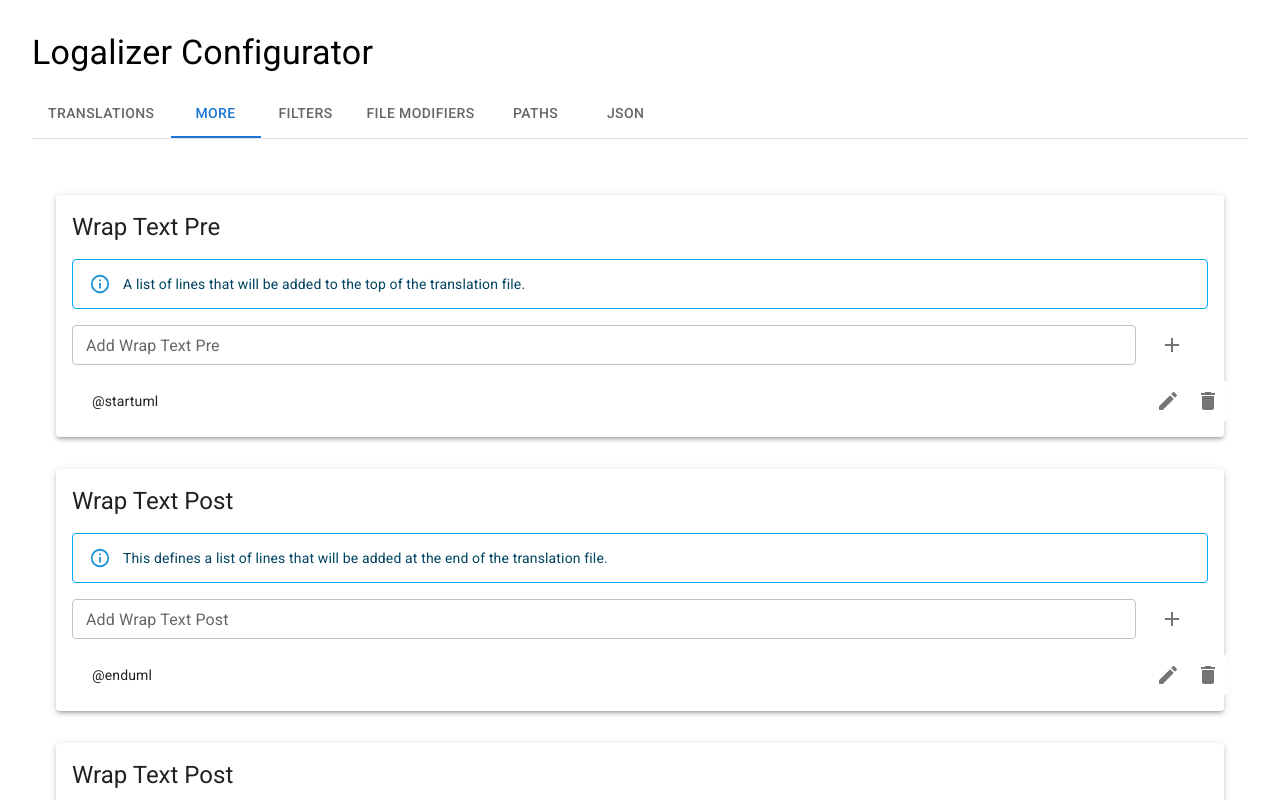
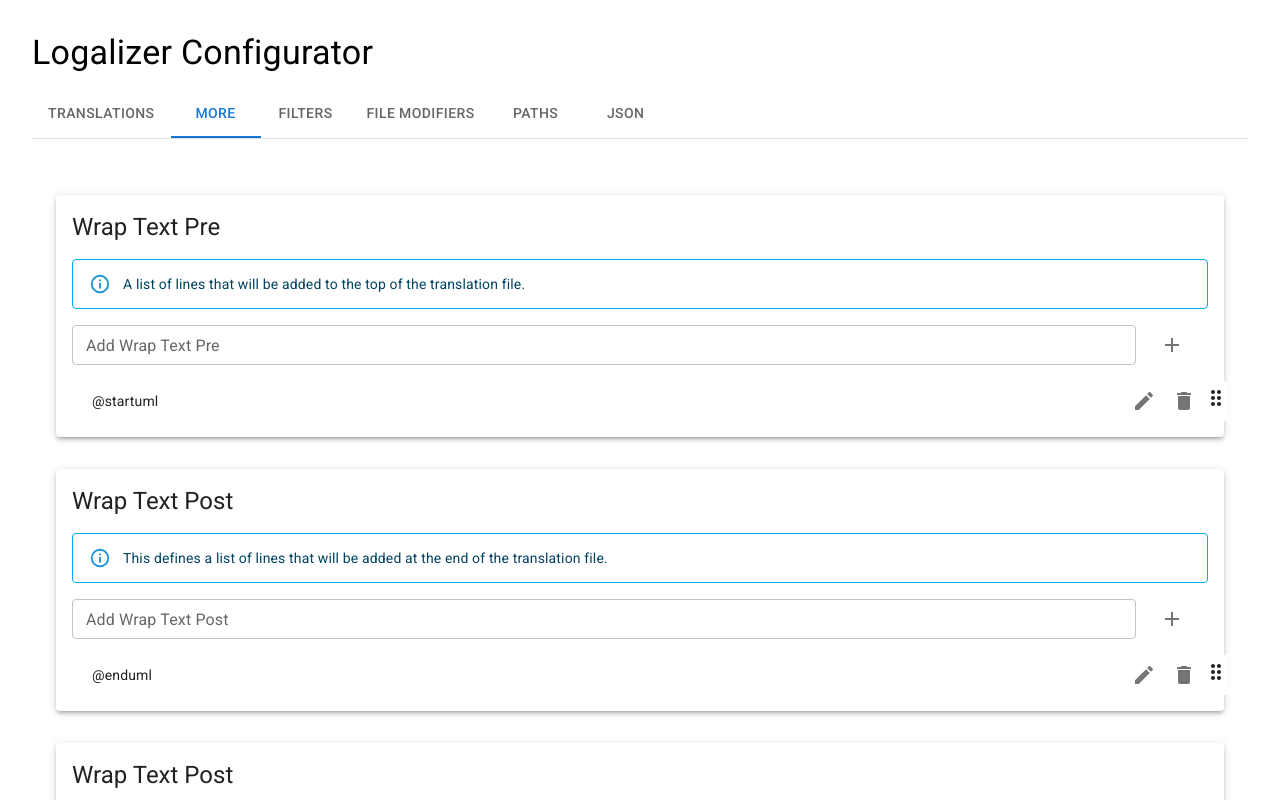
Before and after one commit to Logalizer/LogalizerConfigurator, a React (Create React App) app: page / in a window 1280 px wide. Both pictures are taken after a click on the tab "MORE". Shown: the top 800 px of the page. Built offline with nearby package versions, Linux system fonts and the light colour scheme; the HTML template or start-up script is replaced by a standard one.

Commit message:
Introduce drag handle

```diff
--- a/src/ArrayProvider.js
+++ b/src/ArrayProvider.js
@@ -18,7 +18,8 @@ import Box from "@mui/material/Box";
 import React from "react";
 import { Save } from "@mui/icons-material";
 import Grid from "@mui/material/Unstable_Grid2";
-
+import DragHandleIcon from "@mui/icons-material/DragHandle";
+import DragIndicatorIcon from "@mui/icons-material/DragIndicator";
 import { DndContext, closestCenter } from "@dnd-kit/core";
 import {
   arrayMove,
@@ -130,8 +131,7 @@ function Item({ Index, Text, id, key, EditAction, DeleteAction }) {
     </IconButton>
   );
 
-  function DeleteButon({ Index }) {
-    return (
+  const DeleteButton = (
     <IconButton aria-label="delete">
       <DeleteIcon
         onClick={(e) => {
@@ -141,7 +141,6 @@ function Item({ Index, Text, id, key, EditAction, DeleteAction }) {
       />
     </IconButton>
   );
-  }
 
   if (isEditing) {
     ItemContent = (
@@ -150,14 +149,7 @@ function Item({ Index, Text, id, key, EditAction, DeleteAction }) {
         <ContentBox>
           <Stack direction="row">
             {SaveButton}
-            <IconButton aria-label="delete">
-              <DeleteIcon
-                onClick={(e) => {
-                  console.log("Delete");
-                  dispatch(DeleteAction(Index));
-                }}
-              />
-            </IconButton>
+            {DeleteButton}
           </Stack>
         </ContentBox>
       </>
@@ -169,14 +161,7 @@ function Item({ Index, Text, id, key, EditAction, DeleteAction }) {
         <ContentBox>
           <Stack direction="row">
             {EditButton}
-            <IconButton aria-label="delete">
-              <DeleteIcon
-                onClick={(e) => {
-                  console.log("Delete");
-                  dispatch(DeleteAction(Index));
-                }}
-              />
-            </IconButton>
+            {DeleteButton}
           </Stack>
         </ContentBox>
       </>
@@ -186,8 +171,6 @@ function Item({ Index, Text, id, key, EditAction, DeleteAction }) {
     <Box
       ref={setNodeRef}
       style={style}
-      {...attributes}
-      {...listeners}
       sx={{
         display: "flex",
         bgcolor: "background.paper",
@@ -196,6 +179,9 @@ function Item({ Index, Text, id, key, EditAction, DeleteAction }) {
       }}
     >
       {ItemContent}
+      <div className="dragHandle" {...attributes} {...listeners}>
+        <DragIndicatorIcon />
+      </div>
     </Box>
   );
 }
```
Lines whose indentation alone changed are shown as unchanged.
